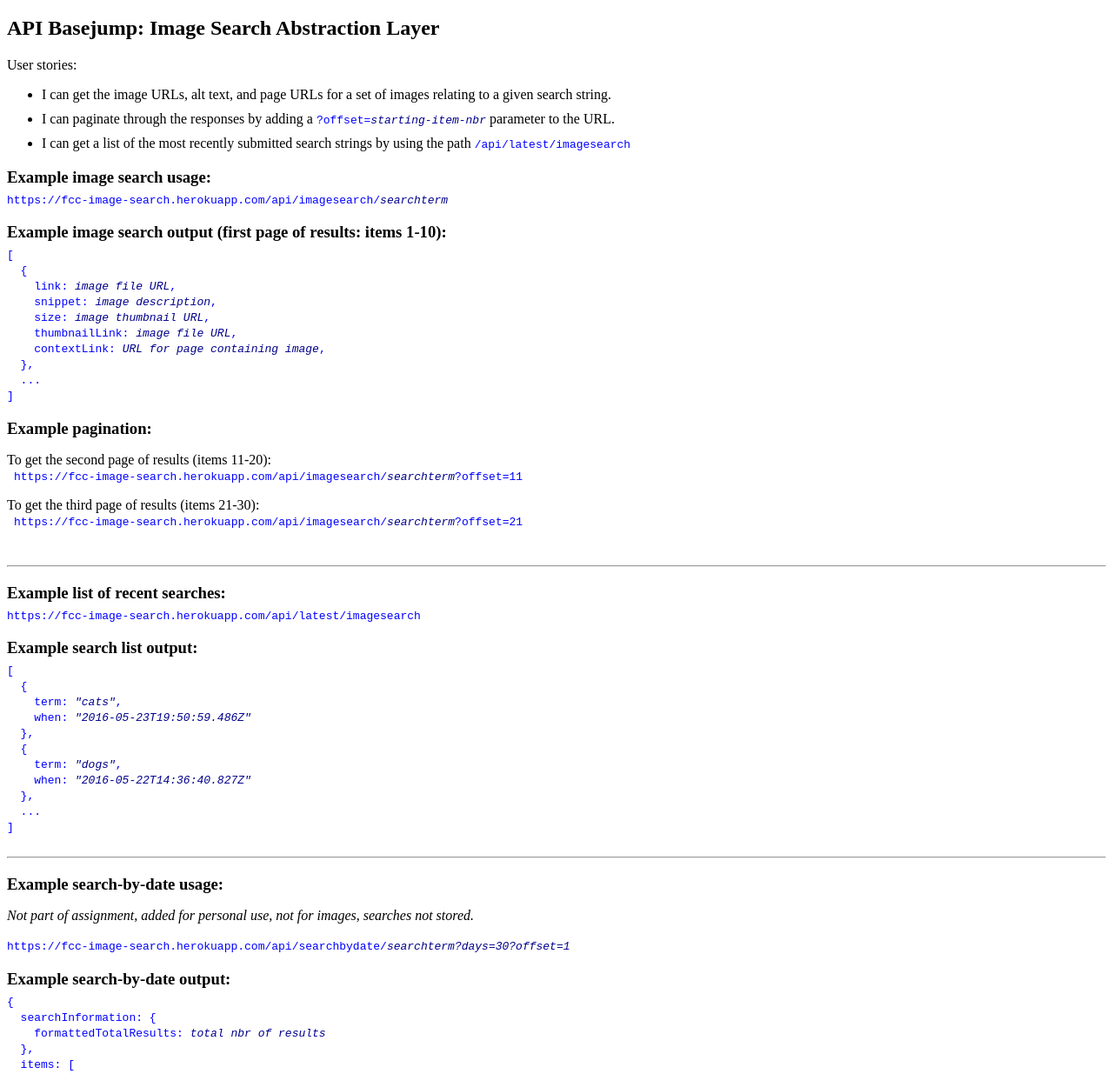
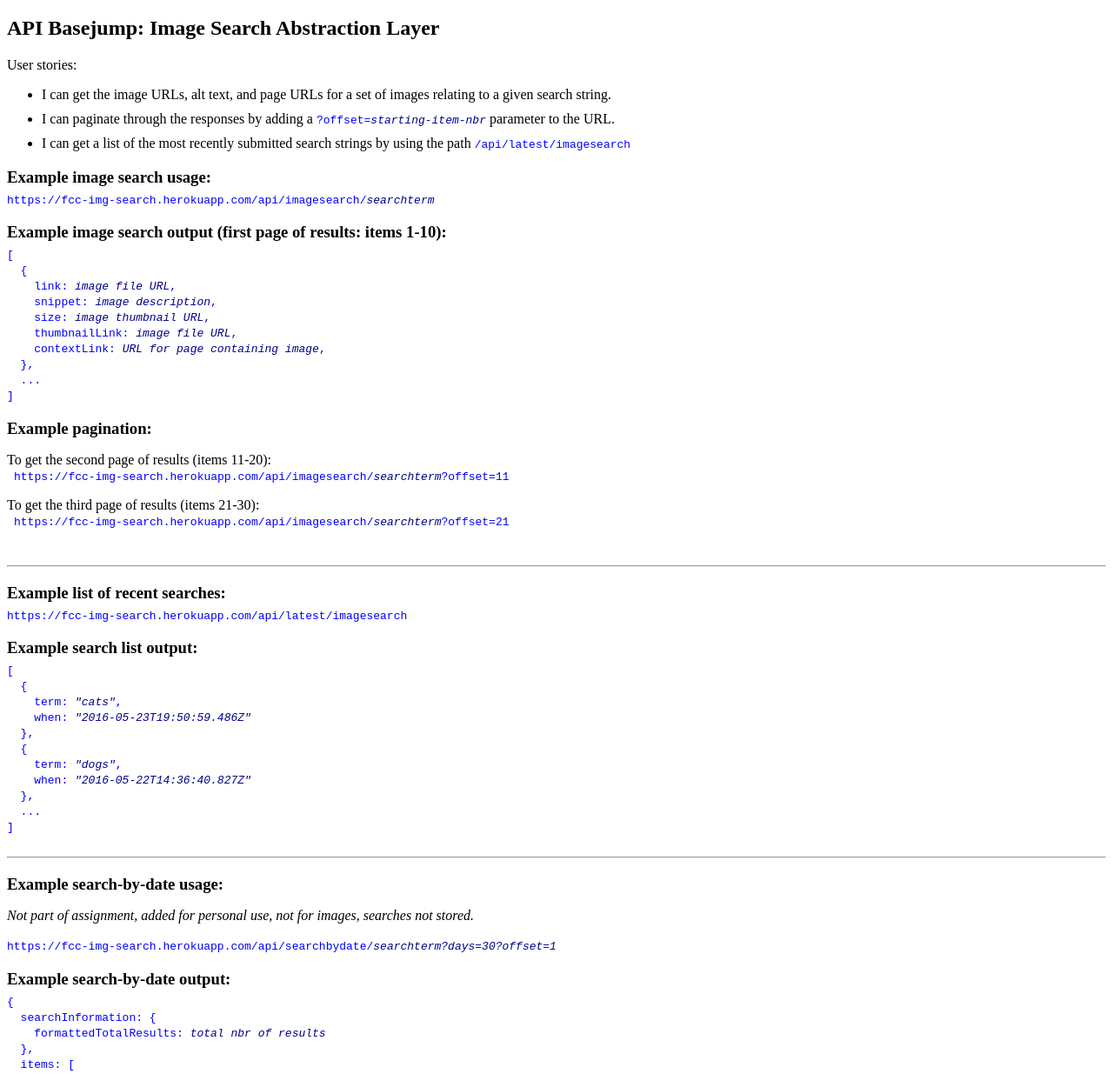
Before and after one commit to tstonesnyder/fcc-image-search, a website: page public/instructions.html in a window 1280 px wide. Shown: the part 61-1296 px from the top of the page at 87% size. Drawn offline with Linux system fonts and the light colour scheme.

Commit message:
Update instructions.html
Fix typo in example url (before redeploying to Heroku after stack update).

```diff
--- a/public/instructions.html
+++ b/public/instructions.html
@@ -26,7 +26,7 @@
   </ul>
 
   <h3>Example image search usage:</h3>
-  <code>https://fcc-image-search.herokuapp.com/api/imagesearch/<span class=code-dynamic>searchterm</span></code>
+  <code>https://fcc-img-search.herokuapp.com/api/imagesearch/<span class=code-dynamic>searchterm</span></code>
 
   <h3>Example image search output (first page of results: items 1-10):</h3>
   <code>[<br>
@@ -42,16 +42,16 @@
 
   <h3>Example pagination:</h3>
   <p>To get the second page of results (items 11-20):<br>
-  &nbsp;&nbsp;<code>https://fcc-image-search.herokuapp.com/api/imagesearch/<span class=code-dynamic>searchterm</span>?offset=11</code>
+  &nbsp;&nbsp;<code>https://fcc-img-search.herokuapp.com/api/imagesearch/<span class=code-dynamic>searchterm</span>?offset=11</code>
   </p>
   <p>To get the third page of results (items 21-30):<br>
-  &nbsp;&nbsp;<code>https://fcc-image-search.herokuapp.com/api/imagesearch/<span class=code-dynamic>searchterm</span>?offset=21</code>
+  &nbsp;&nbsp;<code>https://fcc-img-search.herokuapp.com/api/imagesearch/<span class=code-dynamic>searchterm</span>?offset=21</code>
   </p><br>
 
   <hr />
 
   <h3>Example list of recent searches:</h3>
-  <code>https://fcc-image-search.herokuapp.com/api/latest/imagesearch</code>
+  <code>https://fcc-img-search.herokuapp.com/api/latest/imagesearch</code>
 
   <h3>Example search list output:</h3>
   <code>[<br>
@@ -70,7 +70,7 @@
 
   <h3>Example search-by-date usage:</h3>
   <p><i>Not part of assignment, added for personal use, not for images, searches not stored.</i></p>
-  <code>https://fcc-image-search.herokuapp.com/api/searchbydate/<span class=code-dynamic>searchterm?days=30?offset=1</span></code>
+  <code>https://fcc-img-search.herokuapp.com/api/searchbydate/<span class=code-dynamic>searchterm?days=30?offset=1</span></code>
 
   <h3>Example search-by-date output:</h3>
   <code>{<br>
```
